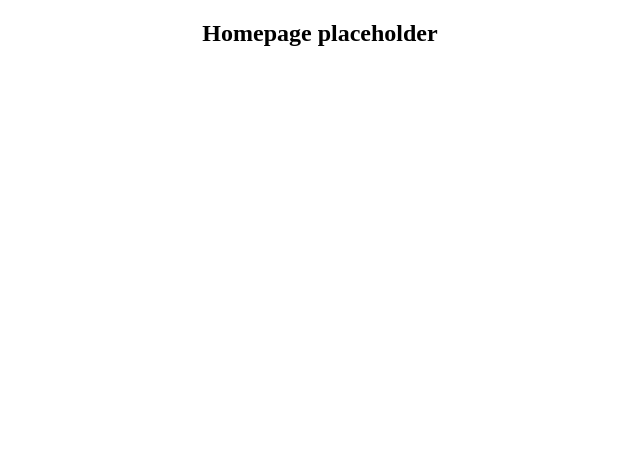
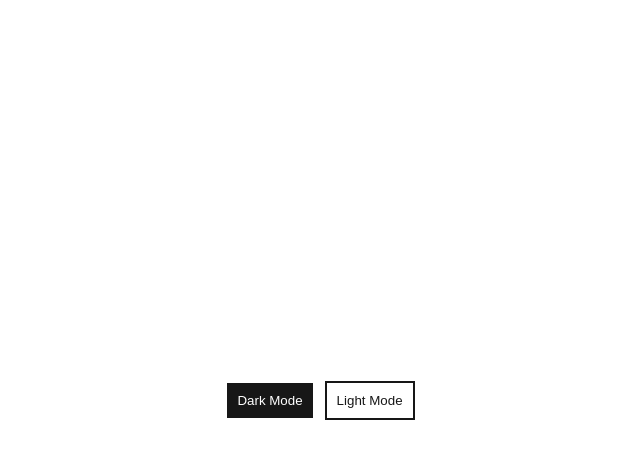
Before and after one commit to marinaaglic/react-exercises, a React (Vite) app: page /dark-mode in a window 1280 px wide. Shown: the top 458 px of the page, without its empty margins (320-960 px from the left). Built offline with nearby package versions, Linux system fonts and the light colour scheme.

Commit message:
initialized dark-mode exercise

```diff
--- a/src/index.css
+++ b/src/index.css
@@ -6,3 +6,38 @@
   padding: 40px;
   margin: 10px;
 }
+
+.page {
+  height: 100vh;
+  width: 100vw;
+  display: flex;
+  align-items: center;
+  justify-content: center;
+}
+
+.dark-mode {
+  background-color: #171717;
+}
+
+button {
+  padding: 10px;
+  margin: 5px;
+  outline: none;
+}
+
+.dark-mode-button {
+  border: 2px solid white;
+  color: white;
+  background-color: #171717;
+}
+
+.light-mode-button {
+  border: 2px solid #171717;
+  color: #171717;
+  background-color: white;
+}
+
+body {
+  padding: 0px;
+  margin: 0px;
+}
--- /dev/null
+++ b/src/pages/DarkMode.tsx
@@ -0,0 +1,10 @@
+const DarkMode = () => {
+  return (
+    <div className="page">
+      <button className="dark-mode-button">Dark Mode</button>
+      <button className="light-mode-button">Light Mode</button>
+    </div>
+  );
+};
+
+export default DarkMode;
--- a/src/routes/AppRoutes.tsx
+++ b/src/routes/AppRoutes.tsx
@@ -1,6 +1,7 @@
 import { Routes, Route } from "react-router-dom";
 import Home from "../pages/Home";
 import ColorRenderer from "../pages/ColorRenderer";
+import DarkMode from "../pages/DarkMode";
 
 const AppRoutes = () => {
   return (
@@ -8,6 +9,7 @@ const AppRoutes = () => {
       <Routes>
         <Route path="*" element={<Home />} />
         <Route path="/color-renderer" element={<ColorRenderer />} />
+        <Route path="/dark-mode" element={<DarkMode />} />
       </Routes>
     </div>
   );
```
